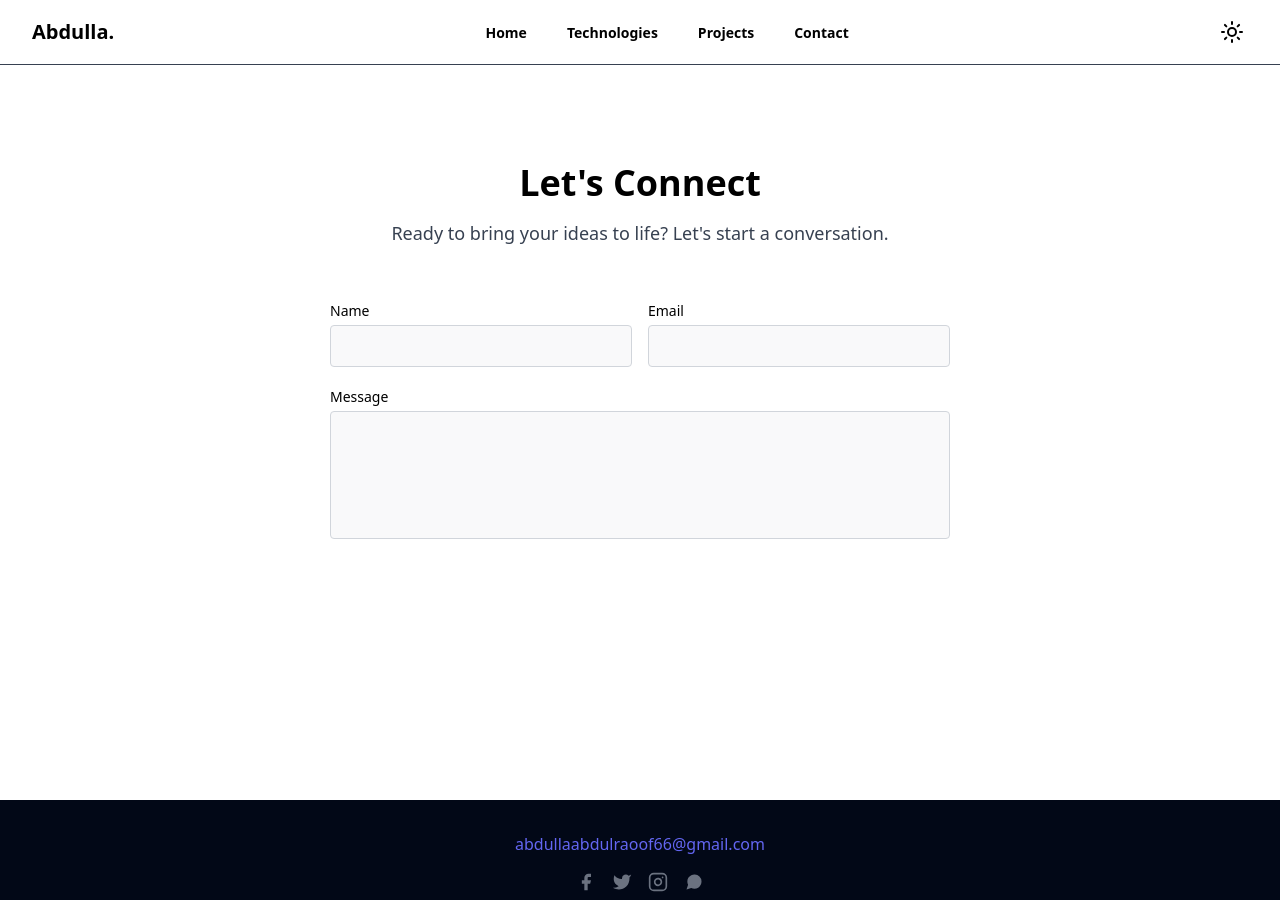
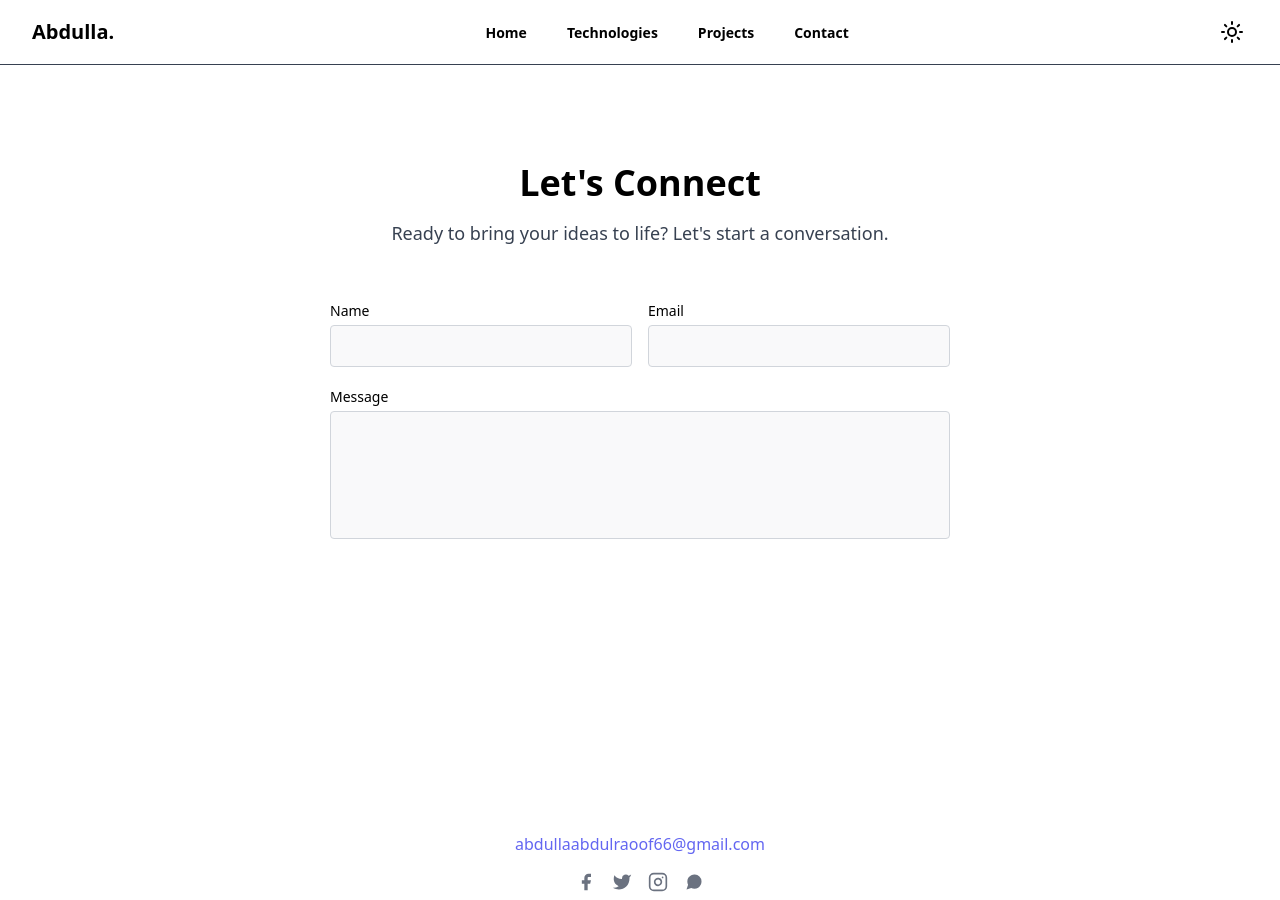
Before and after one commit to abdullaabdulraoof/Portfolio, a React (Vite) app in the folder Client/: page /contact in a window 1280 px wide. Built offline with nearby package versions, Linux system fonts and the light colour scheme; some icons are missing.

Commit message:
Modified the Footer for Light Theme

```diff
--- a/Client/src/Components/Footer.jsx
+++ b/Client/src/Components/Footer.jsx
@@ -2,7 +2,7 @@
 
 const Footer = () => {
   return (
-      <div className="flex flex-col justify-center items-center p-2 w-full pt-8 border-gray-300 dark:border-gray-700 text-center bottom-0 bg-[#020817]">
+      <div className="flex flex-col justify-center items-center p-2 w-full pt-8 border-gray-300 dark:border-gray-700 text-center bottom-0 bg-white dark:bg-[#020817]">
           <a href='' className="text-indigo-500">abdullaabdulraoof66@gmail.com</a>
           <span className="inline-flex mt-4">
               <a className="text-gray-500 dark:text-gray-400">
```
